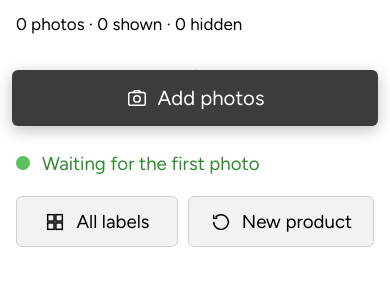
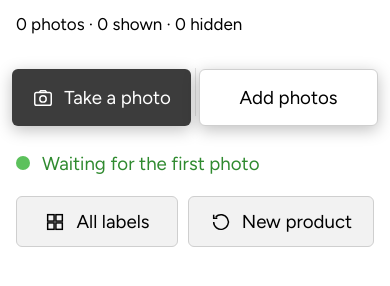
Before and after one commit to Kai360-dot/galaxus-hackathon-challenge, a plain HTML site: page src/demo/index.html in a window 390 px wide. Shown: the part 706-992 px from the top of the page. Drawn offline with Linux system fonts and the light colour scheme; no server answers.

Commit message:
Demo: take-a-photo button on phones

```diff
--- a/src/demo/index.html
+++ b/src/demo/index.html
@@ -124,6 +124,7 @@
   .cta2 { display: grid; grid-template-columns: 1fr 1.15fr; gap: 10px; margin-top: 10px; }
   .cta2 button { display: flex; align-items: center; justify-content: center; gap: 10px; background: #f2f2f2; border: 1px solid #cfcfcf; border-radius: 6px;
     padding: 13px; font-size: 1.1rem; cursor: pointer; color: #000; }
+  .ctas .shot { display: none; }
   .cta .icon, .cta2 .icon { stroke: currentColor; width: 22px; height: 22px; }
 
   .board { margin-top: 56px; }
@@ -215,8 +216,12 @@
   @media (max-width: 700px) {
     body { padding-bottom: 84px; }
     .icons { display: none; }
-    .buy .cta { position: fixed; left: 12px; right: 12px; bottom: max(12px, env(safe-area-inset-bottom)); width: auto; z-index: 5;
-      padding: 16px; font-size: 1.2rem; box-shadow: 0 4px 16px rgba(0,0,0,.25); }
+    .ctas { position: fixed; left: 12px; right: 12px; bottom: max(12px, env(safe-area-inset-bottom)); z-index: 5;
+      display: grid; grid-template-columns: 1fr 1fr; gap: 8px; }
+    .ctas .cta { padding: 16px 8px; font-size: 1.1rem; box-shadow: 0 4px 16px rgba(0,0,0,.25); }
+    .ctas .shot { display: flex; }
+    .ctas .cta:not(.shot) { background: #fff; color: #000; border: 1px solid #cfcfcf; }
+    .ctas .cta:not(.shot) .icon { display: none; }
     .crumbs { font-size: .9rem; margin-bottom: 14px; }
     .stage .nav { width: 40px; height: 40px; }
     .columns { grid-auto-flow: row; grid-auto-columns: auto; grid-template-columns: 1fr 1fr; }
@@ -249,7 +254,7 @@
     </div>
   </header>
 
-  <input id="shot" type="file" accept="image/*" capture="environment" multiple hidden>
+  <input id="shot" type="file" accept="image/*" capture="environment" hidden>
   <input id="pick" type="file" accept="image/*" multiple hidden>
 
   <div id="board">
@@ -289,7 +294,10 @@
             </div>
             <div class="why"><ul id="why"></ul></div>
             <div class="ok" id="ok-line">Waiting for the first photo</div>
-            <button class="cta" type="button" data-add><svg class="icon" viewBox="0 0 24 24" fill="none" stroke-width="1.6"><rect x="3" y="6" width="18" height="14" rx="2"/><circle cx="12" cy="13" r="3.5"/><path d="M8 6l1.5-2h5L16 6"/></svg>Add photos</button>
+            <div class="ctas">
+              <button class="cta shot" type="button" data-shot><svg class="icon" viewBox="0 0 24 24" fill="none" stroke-width="1.6"><rect x="3" y="6" width="18" height="14" rx="2"/><circle cx="12" cy="13" r="3.5"/><path d="M8 6l1.5-2h5L16 6"/></svg>Take a photo</button>
+              <button class="cta" type="button" data-add><svg class="icon" viewBox="0 0 24 24" fill="none" stroke-width="1.6"><rect x="3" y="6" width="18" height="14" rx="2"/><circle cx="12" cy="13" r="3.5"/><path d="M8 6l1.5-2h5L16 6"/></svg>Add photos</button>
+            </div>
             <div class="cta2">
               <button type="button" id="all-labels"><svg class="icon" viewBox="0 0 24 24" fill="none" stroke-width="1.6"><rect x="4" y="4" width="7" height="7"/><rect x="13" y="4" width="7" height="7"/><rect x="4" y="13" width="7" height="7"/><rect x="13" y="13" width="7" height="7"/></svg>All labels</button>
               <button type="button" id="reset"><svg class="icon" viewBox="0 0 24 24" fill="none" stroke-width="1.6"><path d="M4 12a8 8 0 1 0 2.3-5.6M4 4v4h4"/></svg>New product</button>
```
